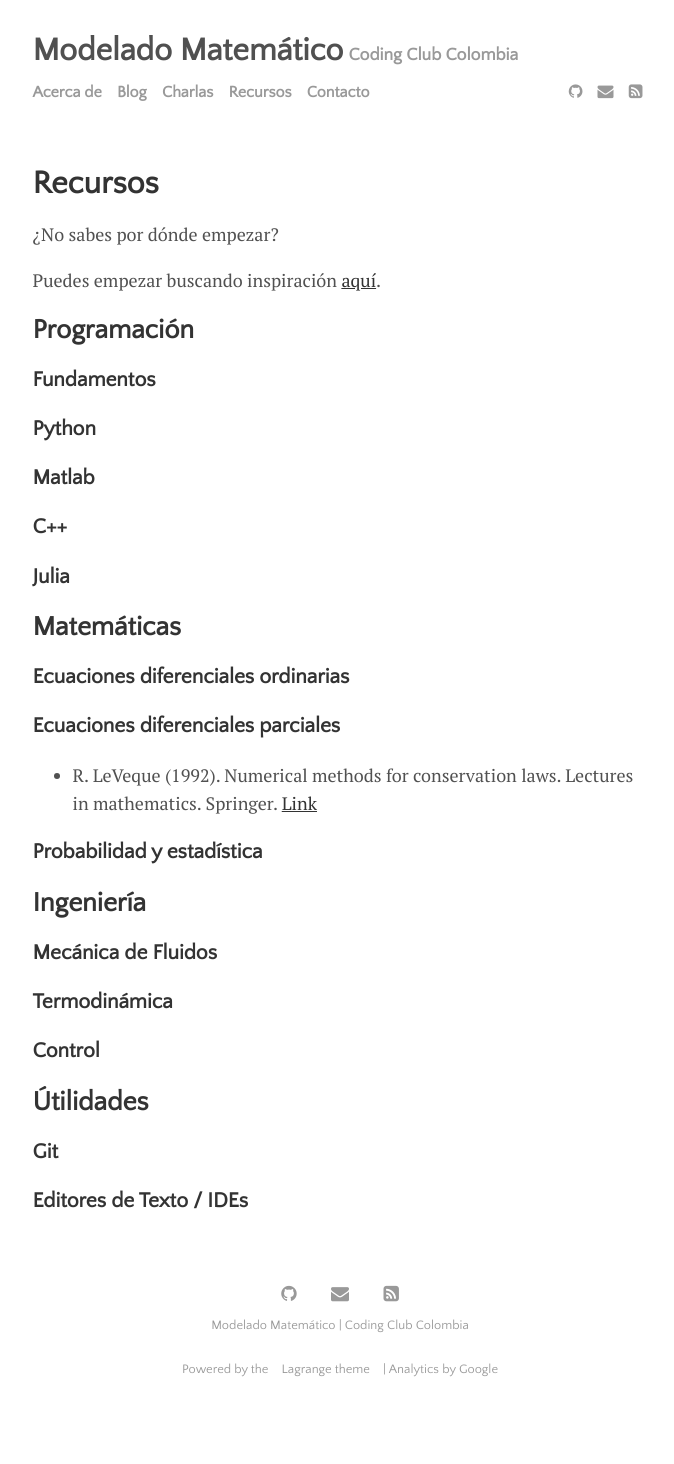
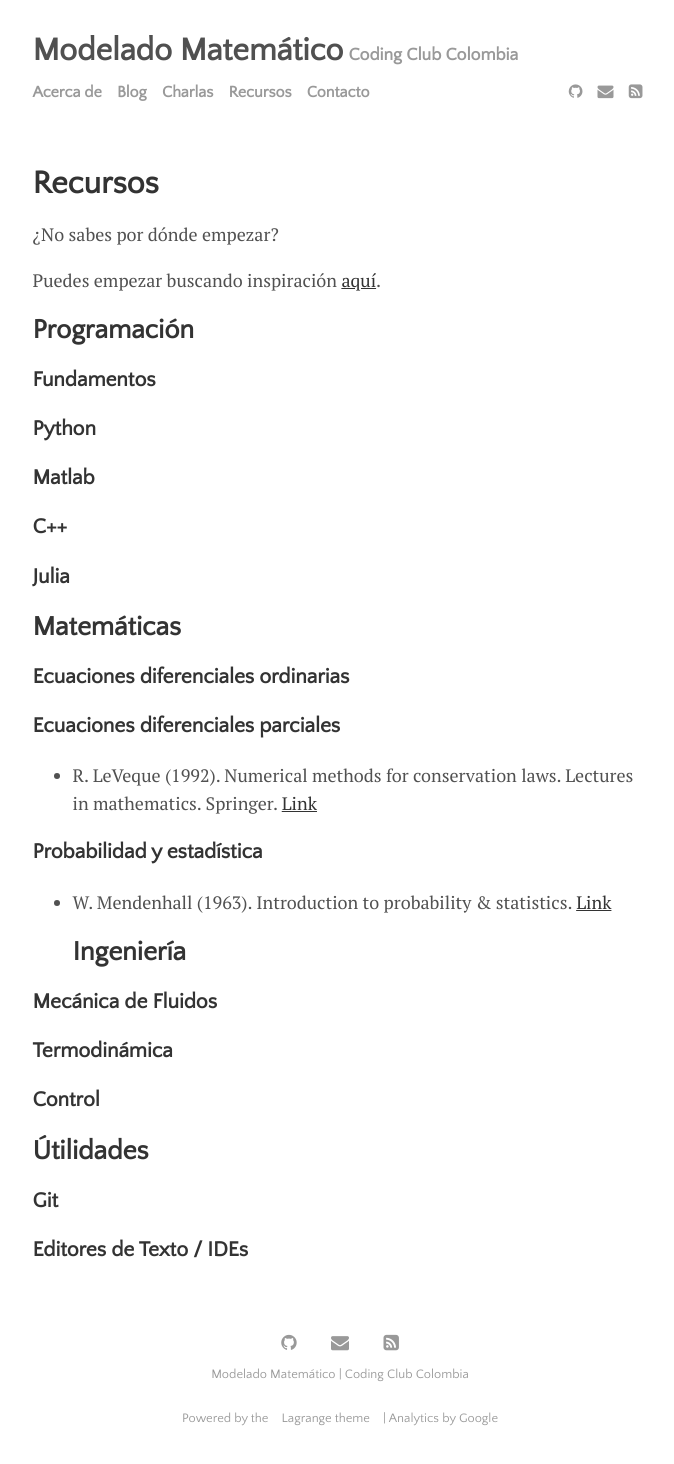
Before and after one commit to MathModCol/MathModCol.github.io, a Jekyll site: the page built from menu/resources.md, in a window 1280 px wide. Shown: the whole page, without its empty margins (300-974 px from the left). Built offline with Jekyll 4.4.1, drawn with Linux system fonts in a browser that asks for light colours; before the commit the page ends 1415 px from its top, so only the background shows below that.

Commit message:
Libro de Mendenhall para probabilidad y estadistica

```diff
--- a/menu/resources.md
+++ b/menu/resources.md
@@ -28,7 +28,7 @@ Puedes empezar buscando inspiración [aquí](http://systems-sciences.uni-graz.at
 - R. LeVeque (1992). Numerical methods for conservation laws. Lectures in mathematics. Springer. [Link](https://www.springer.com/gp/book/9783764327231)
 
 ### Probabilidad y estadística
-
+- W. Mendenhall (1963). Introduction to probability & statistics. [Link](https://www.amazon.co.uk/Introduction-Probability-Statistics-William-Mendenhall/dp/1337554421)
 ## Ingeniería
 
 ### Mecánica de Fluidos
```
